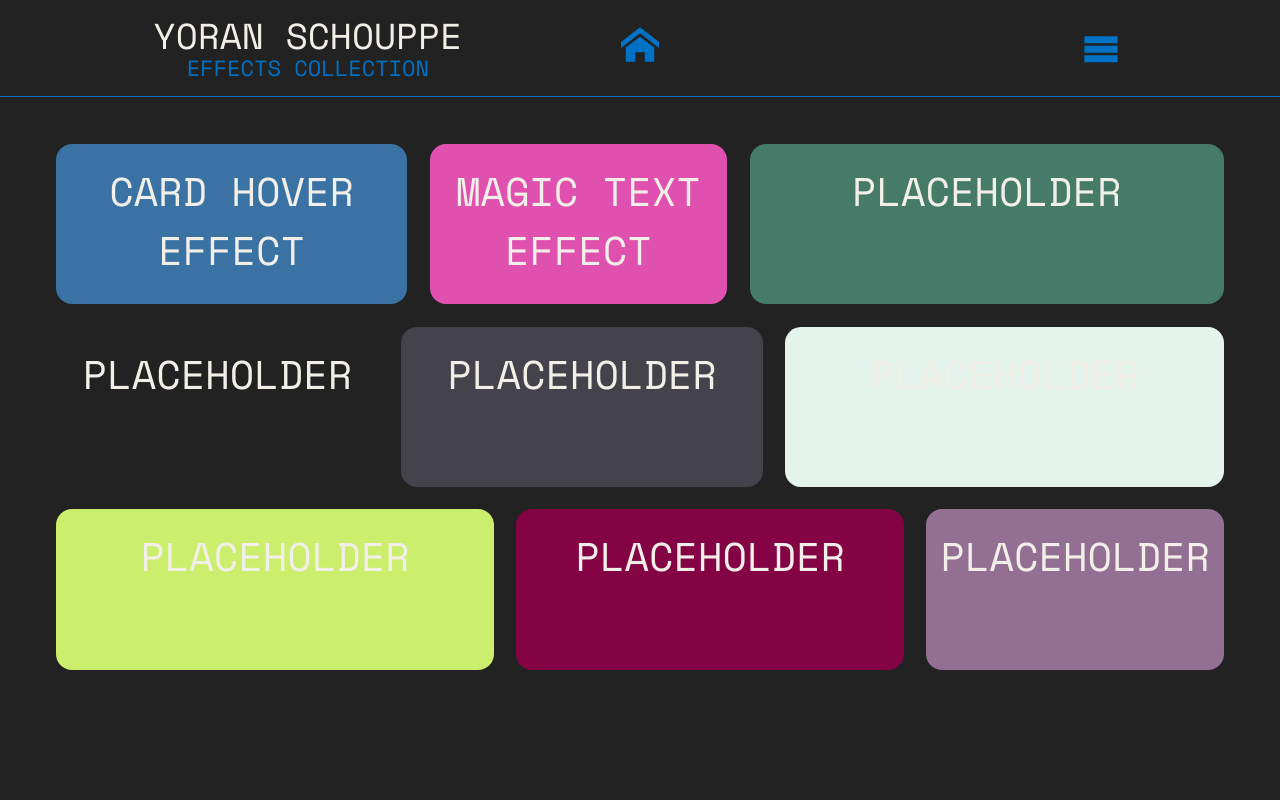
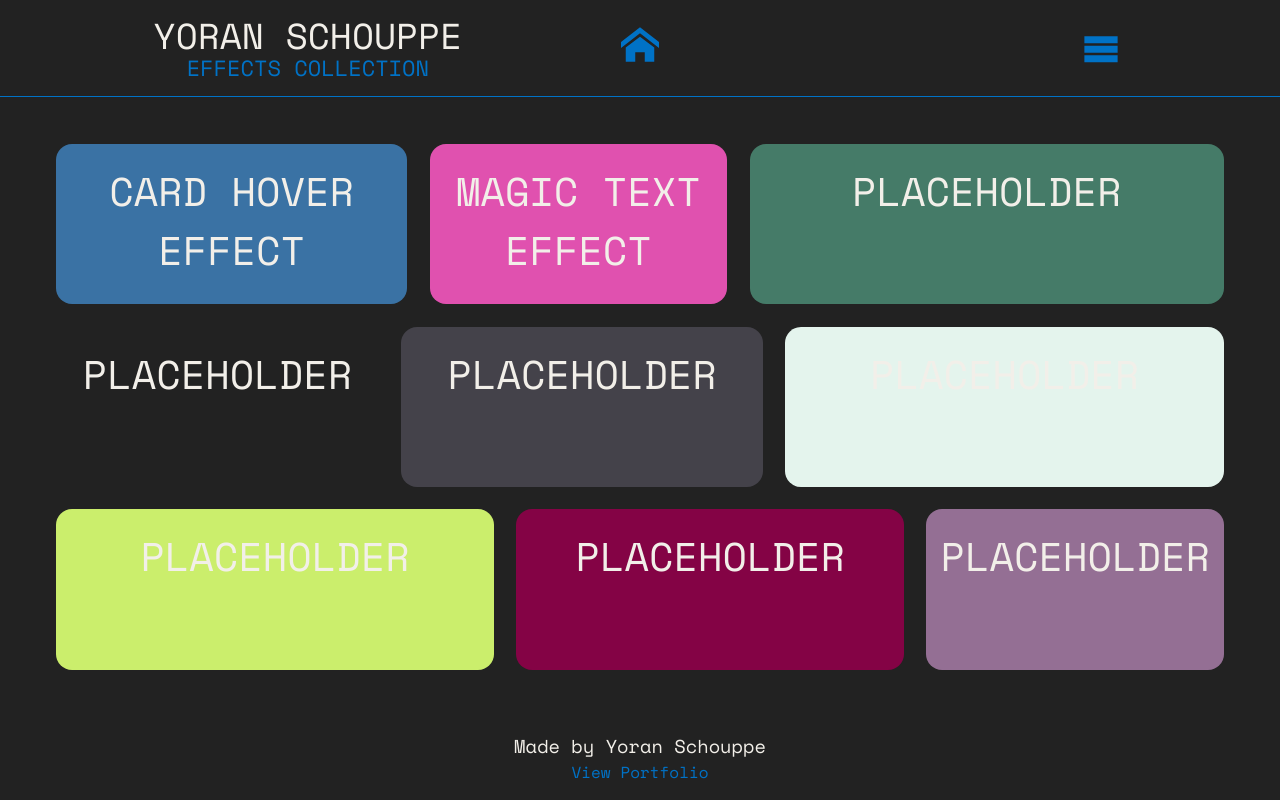
Before and after one commit to schouppeyoran/effectscollection, a React (Create React App) app: page / in a window 1280 px wide. Built offline with nearby package versions, Linux system fonts and the light colour scheme.

Commit message:
Add homepage portfolio link

```diff
--- a/src/components/EffectsCollection/EffectsCollection.jsx
+++ b/src/components/EffectsCollection/EffectsCollection.jsx
@@ -32,6 +32,10 @@ const EffectsCollection = () => {
                 </Link>
             ))}
         </div>
+        <div className="app__effectsCollection-signature">
+            <h3>Made by Yoran Schouppe</h3>
+            <a href="https://yoranschouppe.com/">View Portfolio</a>
+        </div>
     </section>
   )
 }
--- a/src/components/EffectsCollection/effectsCollection.css
+++ b/src/components/EffectsCollection/effectsCollection.css
@@ -54,3 +54,11 @@
     transition: var(--transition);
     color: var(--color-text-main);
 }
+
+.app__effectsCollection-signature {
+    position: absolute;
+    bottom: 2%;
+    display: flex;
+    flex-direction: column;
+    align-items: center;
+}
```
